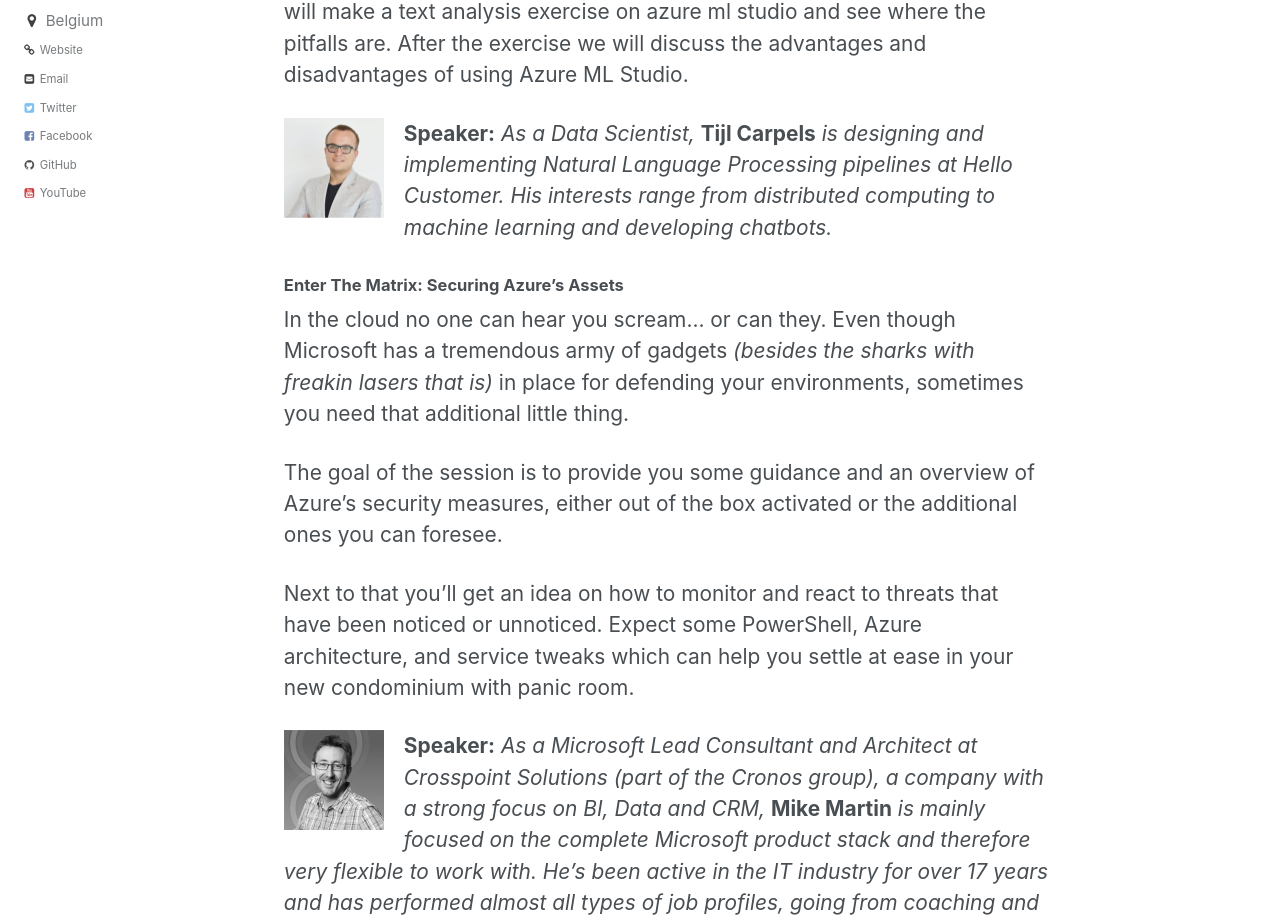
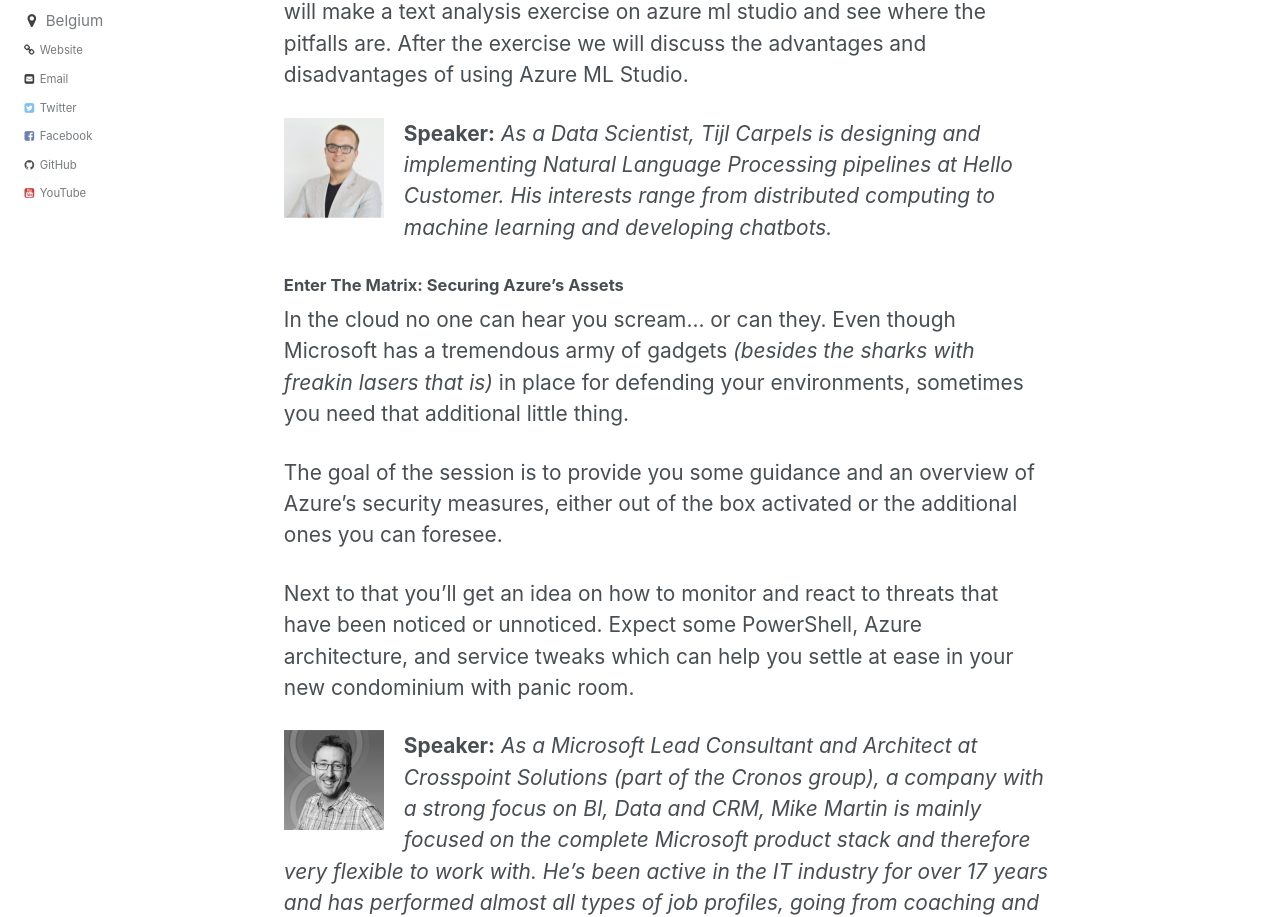
Before and after one commit to AzugBe/azugbe.github.io, a Jekyll site: the page built from _posts/events/2017-05-03---azure-machine-learning-and-securing-azure-assets.md, in a window 1280 px wide and 1400 px high, scrolled down 470 px. Shown: the part 139-1056 px from the top of the window. Built offline with Jekyll 4.4.1, drawn with Linux system fonts in a browser that asks for light colours; some of the changed text lies outside the part shown.

Commit message:
Keep it simple

```diff
--- a/_posts/events/2017-05-03---azure-machine-learning-and-securing-azure-assets.md
+++ b/_posts/events/2017-05-03---azure-machine-learning-and-securing-azure-assets.md
@@ -18,7 +18,7 @@ Hello Customer is happy to host an event in the Ghelacomo arena to talk about fi
 ### Finding nuggets with Azure ML Studio
 Currently there are not a lot of point-and-click data science tools, Azure ML Studio is among the first with a very specific offering. During this session we will make a text analysis exercise on azure ml studio and see where the pitfalls are. After the exercise we will discuss the advantages and disadvantages of using Azure ML Studio.
 
-<img src="/assets/media/speakers/tijl-carpels.png" alt="Tijl Carpels" align="left" width="100" height="100" style="margin-right: 20px;">**Speaker:** *As a Data Scientist,* **Tijl Carpels** *is designing and implementing Natural Language Processing pipelines at Hello Customer. His interests range from distributed computing to machine learning and developing chatbots.*
+<img src="/assets/media/speakers/tijl-carpels.png" alt="Tijl Carpels" align="left" width="100" height="100" style="margin-right: 20px;">**Speaker:** *As a Data Scientist, Tijl Carpels is designing and implementing Natural Language Processing pipelines at Hello Customer. His interests range from distributed computing to machine learning and developing chatbots.*
 
 ### Enter The Matrix: Securing Azure's Assets
 In the cloud no one can hear you scream… or can they. Even though Microsoft has a tremendous army of gadgets *(besides the sharks with freakin lasers that is)* in place for defending your environments, sometimes you need that additional little thing.
@@ -28,7 +28,7 @@ The goal of the session is to provide you some guidance and an overview of Azure
 Next to that you’ll get an idea on how to monitor and react to threats that have been noticed or unnoticed. Expect some PowerShell, Azure architecture, and service tweaks which can help you settle at ease in your new condominium with panic room.
 
 <img src="/assets/media/crew/mike-martin.jpg" alt="Mike Martin" align="left" width="100" height="100" style="margin-right: 20px;">
-**Speaker:** *As a Microsoft Lead Consultant and Architect at Crosspoint Solutions (part of the Cronos group), a company with a strong focus on BI, Data and CRM,* **Mike Martin** *is mainly focused on the complete Microsoft product stack and therefore very flexible to work with. He’s been active in the IT industry for over 17 years and has performed almost all types of job profiles, going from coaching and leading a team to architecting and systems design and training. Today he’s primarily into the Microsoft Cloud Platform and Application Lifecycle Management. He’s not a stranger to both dev and IT Pro topics, they even call him the perfect hybrid solution.*
+**Speaker:** *As a Microsoft Lead Consultant and Architect at Crosspoint Solutions (part of the Cronos group), a company with a strong focus on BI, Data and CRM, Mike Martin is mainly focused on the complete Microsoft product stack and therefore very flexible to work with. He’s been active in the IT industry for over 17 years and has performed almost all types of job profiles, going from coaching and leading a team to architecting and systems design and training. Today he’s primarily into the Microsoft Cloud Platform and Application Lifecycle Management. He’s not a stranger to both dev and IT Pro topics, they even call him the perfect hybrid solution.*
 
 ## Practical details
 
```
